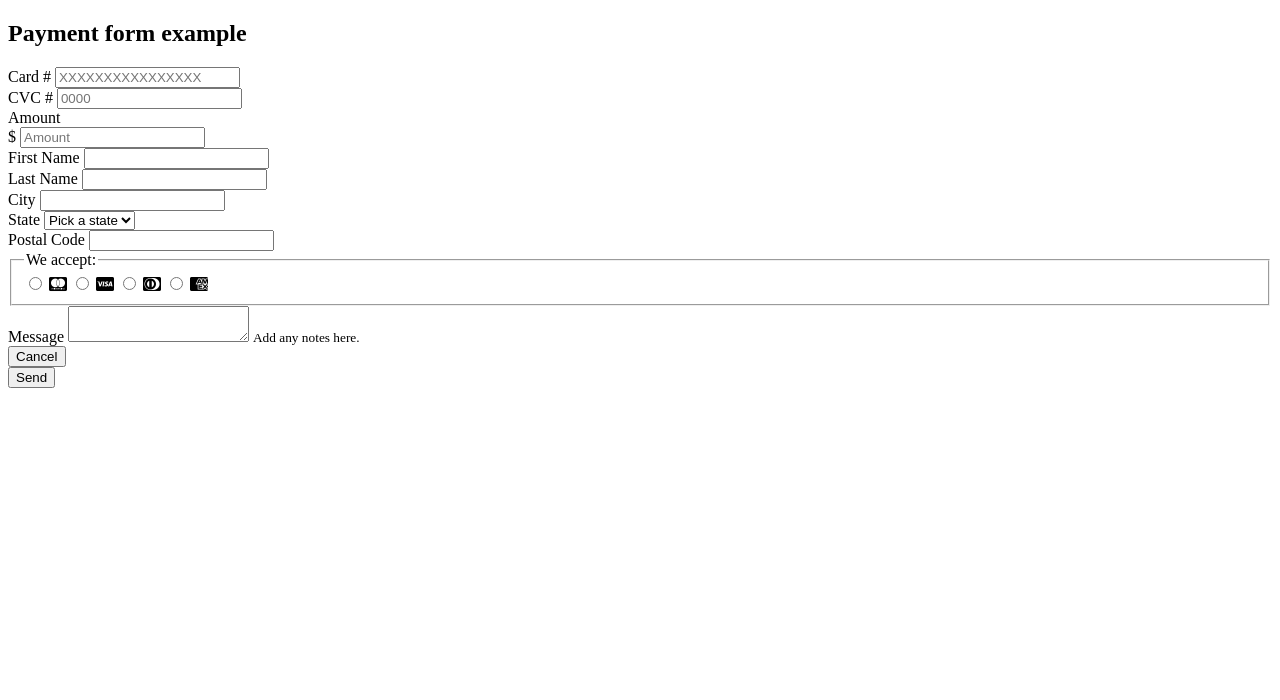
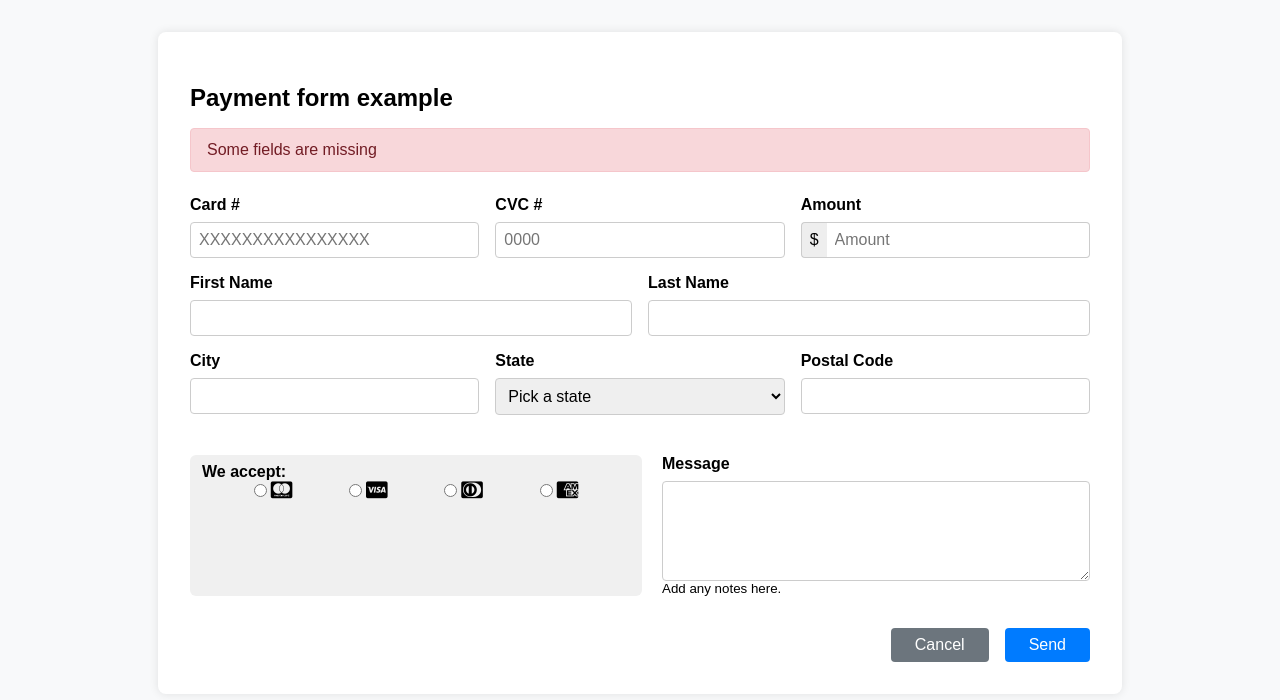
Before and after one commit to Nirugane/HTML5-Form, a plain HTML site: page index.html in a window 1280 px wide. Drawn offline with Linux system fonts and the light colour scheme.

Commit message:
COMPLETED: CSS

```diff
--- a/index.html
+++ b/index.html
@@ -2,16 +2,18 @@
 <html lang="en">
 
 <head>
-    <meta charset="UTF-8">
-    <meta name="viewport" content="width=device-width, initial-scale=1.0">
+    <meta charset="UTF-8" />
+    <meta name="viewport" content="width=device-width, initial-scale=1.0" />
     <title>HTML5 form</title>
-    <link rel="stylesheet" href="./styles.css">
-    <link rel="stylesheet" href="https://cdnjs.cloudflare.com/ajax/libs/font-awesome/6.5.0/css/all.min.css">
+    <link rel="stylesheet" href="styles.css" />
+    <link rel="stylesheet" href="https://cdnjs.cloudflare.com/ajax/libs/font-awesome/6.5.0/css/all.min.css" />
 </head>
 
 <body>
     <section class="payment-form">
         <h1>Payment form example</h1>
+
+        <div class="alert">Some fields are missing</div>
 
         <form method="POST" action="">
             <div class="form-row">
@@ -24,7 +26,8 @@
                     <label for="cvc">CVC #</label>
                     <input type="text" id="cvc" name="cvc" placeholder="0000" required>
                 </div>
-                <div class="form-group">
+
+                <div class="form-group amount">
                     <label for="amount">Amount</label>
                     <div class="input-with-symbol">
                         <span>$</span>
@@ -32,6 +35,7 @@
                     </div>
                 </div>
             </div>
+
             <div class="form-row">
                 <div class="form-group">
                     <label for="first-name">First Name</label>
@@ -42,6 +46,7 @@
                     <input type="text" id="last-name" name="last-name" required>
                 </div>
             </div>
+
             <div class="form-row">
                 <div class="form-group">
                     <label for="city">City</label>
@@ -62,45 +67,33 @@
                     <input type="text" id="postal-code" name="postal-code" required>
                 </div>
             </div>
-            <div class="form-row">
-                <fieldset class="form-group">
-                    <legend>We accept:</legend>
-                    <label>
-                        <input type="radio" name="payment-method" value="mastercard">
-                        <i class="fa-brands fa-cc-mastercard"></i>
-                    </label>
-                    <label>
-                        <input type="radio" name="payment-method" value="visa">
-                        <i class="fa-brands fa-cc-visa"></i>
-                    </label>
-                    <label>
-                        <input type="radio" name="payment-method" value="diners-club">
-                        <i class="fa-brands fa-cc-diners-club"></i>
-                    </label>
-                    <label>
-                        <input type="radio" name="payment-method" value="amex">
-                        <i class="fa-brands fa-cc-amex"></i>
-                    </label>
-                </fieldset>
-            </div>
-            <div class="form-row">
-                <div class="form-group">
+
+            <div class="form-row payment-message-row">
+                <div class="payment-methods-container">
+                    <div class="payment-options-row">
+                        <label>We accept:</label>
+                        <div class="payment-options">
+                            <label><input type="radio" name="payment" /><i class="fab fa-cc-mastercard"></i></label>
+                            <label><input type="radio" name="payment" /><i class="fab fa-cc-visa"></i></label>
+                            <label><input type="radio" name="payment" /><i class="fab fa-cc-diners-club"></i></label>
+                            <label><input type="radio" name="payment" /><i class="fab fa-cc-amex"></i></label>
+                        </div>
+                    </div>
+                </div>
+
+                <div class="form-group message-group">
                     <label for="message">Message</label>
                     <textarea name="message" id="message"></textarea>
                     <small>Add any notes here.</small>
                 </div>
             </div>
-            <div class="form-row">
-                <div class="form-group">
-                    <button type="reset">Cancel</button>
-                </div>
-                <div class="form-group">
-                    <button type="submit">Send</button>
-                </div>
+
+            <div class="form-row form-buttons">
+                <button type="reset">Cancel</button>
+                <button type="submit">Send</button>
             </div>
         </form>
     </section>
-
 </body>
 
 </html>
--- a/styles.css
+++ b/styles.css
@@ -0,0 +1,157 @@
+body {
+    font-family: Arial, sans-serif;
+    background-color: #f8f9fa;
+    margin: 0;
+    padding: 2rem;
+}
+
+.payment-form {
+    background-color: #fff;
+    max-width: 900px;
+    margin: 0 auto;
+    padding: 2rem;
+    border-radius: 8px;
+    box-shadow: 0 0 10px rgba(0, 0, 0, 0.1);
+}
+
+h1 {
+    margin-bottom: 1rem;
+}
+
+.alert {
+    background-color: #f8d7da;
+    color: #721c24;
+    padding: 0.75rem 1rem;
+    border: 1px solid #f5c6cb;
+    border-radius: 4px;
+    margin-bottom: 1.5rem;
+}
+
+form {
+    display: flex;
+    flex-direction: column;
+    gap: 1rem;
+}
+
+.form-row {
+    display: flex;
+    gap: 1rem;
+    flex-wrap: wrap;
+}
+
+.form-group {
+    flex: 1;
+    display: flex;
+    flex-direction: column;
+}
+
+label {
+    margin-bottom: 0.5rem;
+    font-weight: bold;
+}
+
+input[type="text"],
+input[type="number"],
+select,
+textarea {
+    padding: 0.5rem;
+    font-size: 1rem;
+    border: 1px solid #ccc;
+    border-radius: 4px;
+    width: 100%;
+    box-sizing: border-box;
+}
+
+textarea {
+    resize: vertical;
+    min-height: 100px;
+}
+
+.input-with-symbol {
+    display: flex;
+    align-items: center;
+}
+
+.input-with-symbol span {
+    padding: 0.5rem;
+    background-color: #eee;
+    border: 1px solid #ccc;
+    border-right: none;
+    border-radius: 4px 0 0 4px;
+}
+
+.input-with-symbol input {
+    border-radius: 0 4px 4px 0;
+    border-left: none;
+    flex: 1;
+}
+
+
+.payment-message-row {
+    display: flex;
+    gap: 20px;
+    margin-top: 1.5rem;
+}
+
+
+.payment-methods-container {
+    background-color: #f0f0f0;
+    padding: 0.5rem 0.75rem;
+    flex: 1;
+    border-radius: 6px;
+}
+
+.payment-options {
+    display: flex;
+    justify-content: space-evenly;
+    margin-top: 0;
+    gap: 5px;
+}
+
+.payment-options label {
+    display: flex;
+    align-items: center;
+    gap: 4px;
+    font-size: 1.2rem;
+    cursor: pointer;
+}
+
+.payment-options i {
+    font-size: 1.2rem;
+}
+
+.payment-options input[type="radio"] {
+    accent-color: #333;
+    margin: 0;
+}
+
+
+.message-container {
+    flex: 1;
+}
+
+
+.form-buttons {
+    display: flex;
+    justify-content: flex-end;
+    gap: 1rem;
+    margin-top: 1rem;
+}
+
+button {
+    padding: 0.5rem 1.5rem;
+    border: none;
+    background-color: #007bff;
+    color: white;
+    border-radius: 4px;
+    font-size: 1rem;
+    cursor: pointer;
+}
+
+button[type="reset"] {
+    background-color: #6c757d;
+}
+
+button:hover {
+    opacity: 0.9;
+}
```
